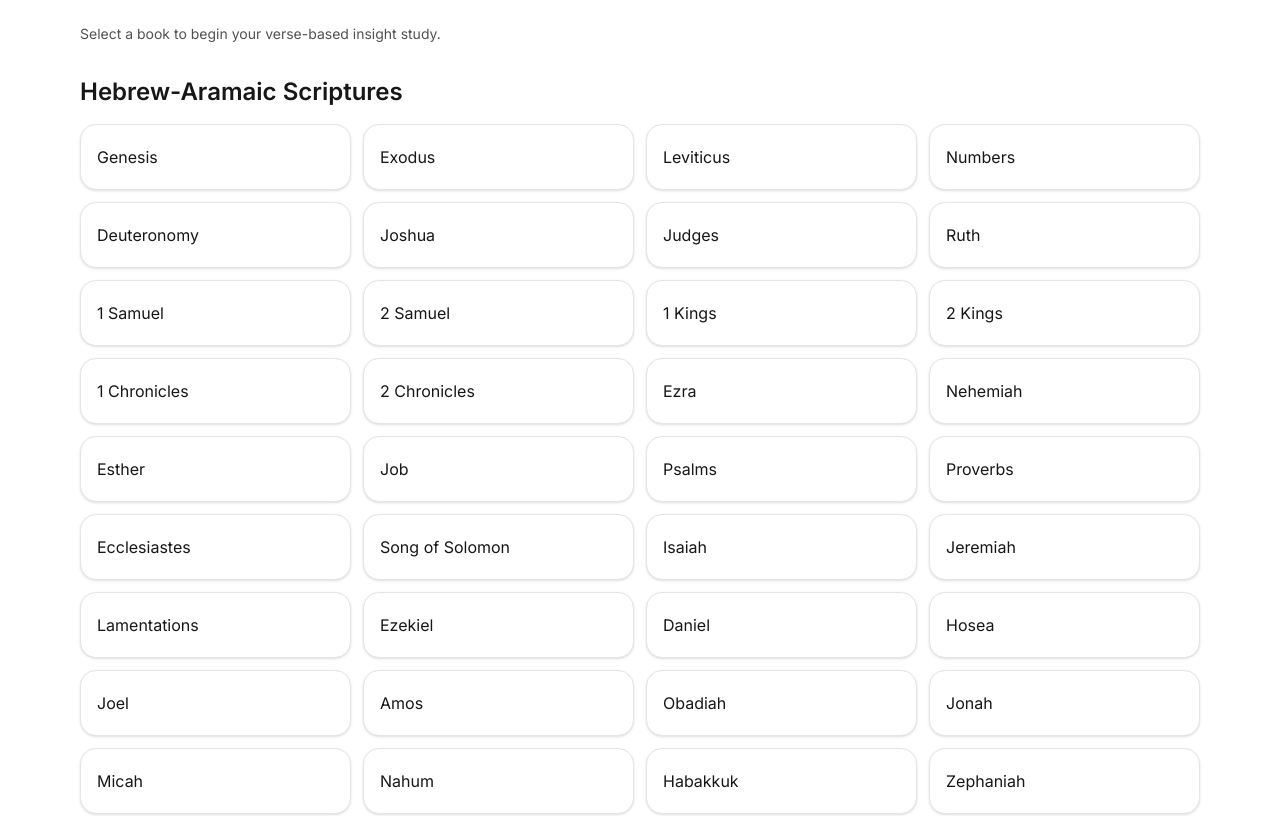
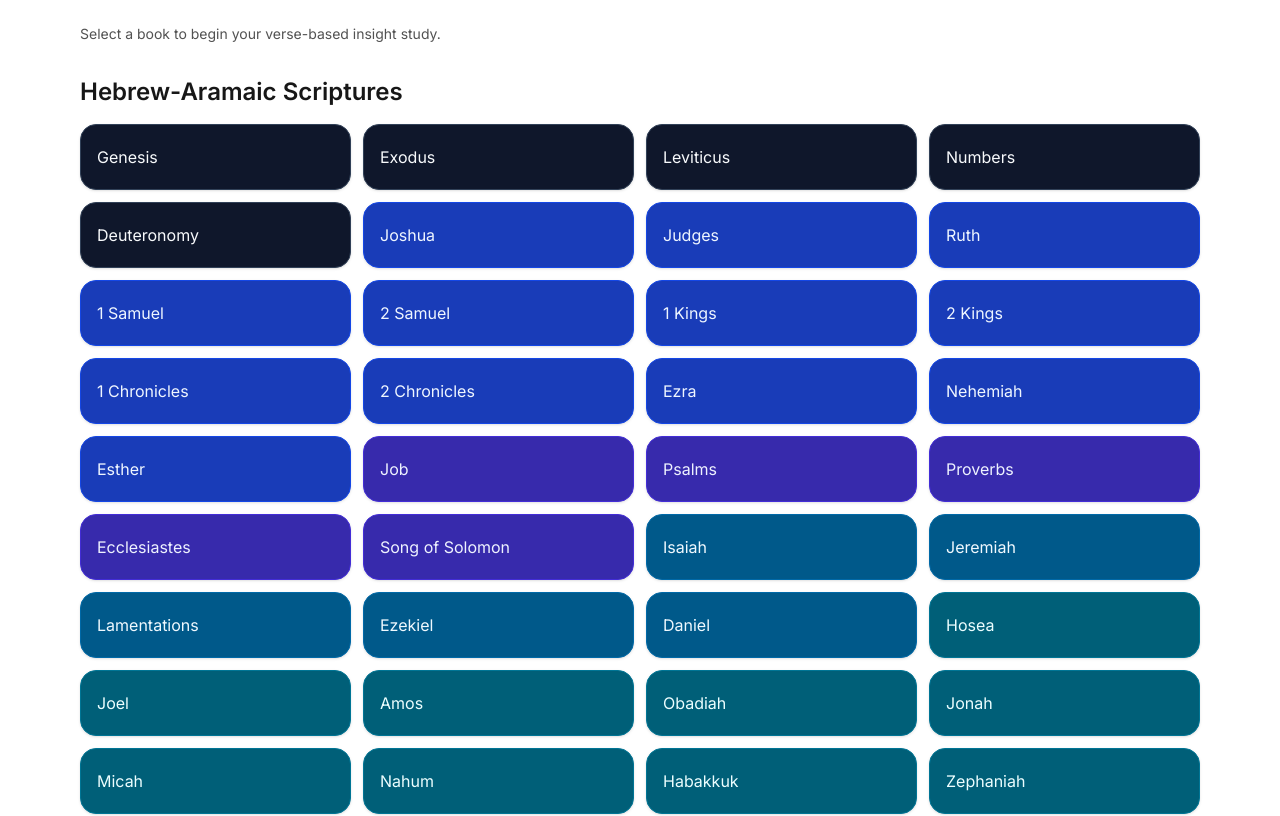
Before and after one commit to scriptura-plus/ai-concierge, a Next.js app: page / in a window 1280 px wide. Shown: the top 816 px of the page. Built offline with nearby package versions, Linux system fonts and the light colour scheme.

Commit message:
Update page.tsx

```diff
--- a/src/app/page.tsx
+++ b/src/app/page.tsx
@@ -3,6 +3,142 @@ import { BIBLE_BOOKS } from "@/lib/bible/books";
 
 const hebrewScriptures = BIBLE_BOOKS.slice(0, 39);
 const greekScriptures = BIBLE_BOOKS.slice(39);
+
+function getBookTone(title: string): string {
+  const torah = new Set([
+    "Genesis",
+    "Exodus",
+    "Leviticus",
+    "Numbers",
+    "Deuteronomy",
+  ]);
+
+  const historical = new Set([
+    "Joshua",
+    "Judges",
+    "Ruth",
+    "1 Samuel",
+    "2 Samuel",
+    "1 Kings",
+    "2 Kings",
+    "1 Chronicles",
+    "2 Chronicles",
+    "Ezra",
+    "Nehemiah",
+    "Esther",
+  ]);
+
+  const wisdom = new Set([
+    "Job",
+    "Psalms",
+    "Proverbs",
+    "Ecclesiastes",
+    "Song of Solomon",
+  ]);
+
+  const majorProphets = new Set([
+    "Isaiah",
+    "Jeremiah",
+    "Lamentations",
+    "Ezekiel",
+    "Daniel",
+  ]);
+
+  const minorProphets = new Set([
+    "Hosea",
+    "Joel",
+    "Amos",
+    "Obadiah",
+    "Jonah",
+    "Micah",
+    "Nahum",
+    "Habakkuk",
+    "Zephaniah",
+    "Haggai",
+    "Zechariah",
+    "Malachi",
+  ]);
+
+  const gospels = new Set([
+    "Matthew",
+    "Mark",
+    "Luke",
+    "John",
+  ]);
+
+  const acts = new Set(["Acts"]);
+
+  const pauline = new Set([
+    "Romans",
+    "1 Corinthians",
+    "2 Corinthians",
+    "Galatians",
+    "Ephesians",
+    "Philippians",
+    "Colossians",
+    "1 Thessalonians",
+    "2 Thessalonians",
+    "1 Timothy",
+    "2 Timothy",
+    "Titus",
+    "Philemon",
+    "Hebrews",
+  ]);
+
+  const generalLetters = new Set([
+    "James",
+    "1 Peter",
+    "2 Peter",
+    "1 John",
+    "2 John",
+    "3 John",
+    "Jude",
+  ]);
+
+  const revelation = new Set(["Revelation"]);
+
+  if (torah.has(title)) {
+    return "border-slate-700 bg-slate-900 text-slate-50 hover:border-slate-600 hover:bg-slate-800";
+  }
+
+  if (historical.has(title)) {
+    return "border-blue-700 bg-blue-800 text-blue-50 hover:border-blue-600 hover:bg-blue-700";
+  }
+
+  if (wisdom.has(title)) {
+    return "border-indigo-700 bg-indigo-800 text-indigo-50 hover:border-indigo-600 hover:bg-indigo-700";
+  }
+
+  if (majorProphets.has(title)) {
+    return "border-sky-700 bg-sky-800 text-sky-50 hover:border-sky-600 hover:bg-sky-700";
+  }
+
+  if (minorProphets.has(title)) {
+    return "border-cyan-700 bg-cyan-800 text-cyan-50 hover:border-cyan-600 hover:bg-cyan-700";
+  }
+
+  if (gospels.has(title)) {
+    return "border-blue-800 bg-blue-900 text-blue-50 hover:border-blue-700 hover:bg-blue-800";
+  }
+
+  if (acts.has(title)) {
+    return "border-indigo-600 bg-indigo-700 text-indigo-50 hover:border-indigo-500 hover:bg-indigo-600";
+  }
+
+  if (pauline.has(title)) {
+    return "border-sky-600 bg-sky-700 text-sky-50 hover:border-sky-500 hover:bg-sky-600";
+  }
+
+  if (generalLetters.has(title)) {
+    return "border-cyan-600 bg-cyan-700 text-cyan-50 hover:border-cyan-500 hover:bg-cyan-600";
+  }
+
+  if (revelation.has(title)) {
+    return "border-slate-800 bg-slate-950 text-slate-50 hover:border-slate-700 hover:bg-slate-900";
+  }
+
+  return "border-neutral-200 bg-white text-neutral-900 hover:border-neutral-300 hover:shadow";
+}
 
 export default function HomePage() {
   return (
@@ -21,7 +157,9 @@ export default function HomePage() {
             <Link
               key={book.id}
               href={`/bible/${book.id}`}
-              className="rounded-2xl border border-neutral-200 bg-white px-4 py-5 text-neutral-900 shadow-sm transition hover:border-neutral-300 hover:shadow"
+              className={`rounded-2xl border px-4 py-5 shadow-sm transition hover:shadow ${getBookTone(
+                book.title
+              )}`}
             >
               {book.title}
             </Link>
@@ -39,7 +177,9 @@ export default function HomePage() {
             <Link
               key={book.id}
               href={`/bible/${book.id}`}
-              className="rounded-2xl border border-neutral-200 bg-white px-4 py-5 text-neutral-900 shadow-sm transition hover:border-neutral-300 hover:shadow"
+              className={`rounded-2xl border px-4 py-5 shadow-sm transition hover:shadow ${getBookTone(
+                book.title
+              )}`}
             >
               {book.title}
             </Link>
```
